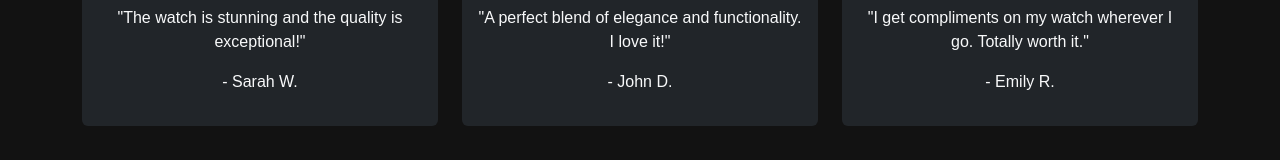
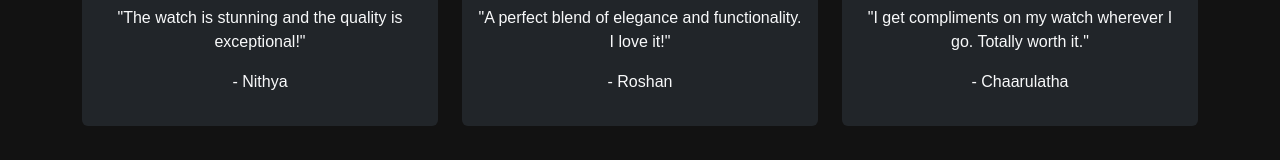
Before and after one commit to Chibaroshan2356/Rosh-watches, a plain HTML site: page index.html in a window 1280 px wide. Shown: the part 947-1107 px from the top of the page. Drawn offline with nearby package versions, Linux system fonts and the light colour scheme.

Commit message:
Update index.html

```diff
--- a/index.html
+++ b/index.html
@@ -262,7 +262,7 @@
                         <div class="card border-0 bg-dark text-light">
                             <div class="card-body">
                                 <p class="card-text">"The watch is stunning and the quality is exceptional!"</p>
-                                <p>- Sarah W.</p>
+                                <p>- Nithya</p>
                             </div>
                         </div>
                     </div>
@@ -270,7 +270,7 @@
                         <div class="card border-0 bg-dark text-light">
                             <div class="card-body">
                                 <p class="card-text">"A perfect blend of elegance and functionality. I love it!"</p>
-                                <p>- John D.</p>
+                                <p>- Roshan</p>
                             </div>
                         </div>
                     </div>
@@ -278,7 +278,7 @@
                         <div class="card border-0 bg-dark text-light">
                             <div class="card-body">
                                 <p class="card-text">"I get compliments on my watch wherever I go. Totally worth it."</p>
-                                <p>- Emily R.</p>
+                                <p>- Chaarulatha</p>
                             </div>
                         </div>
                     </div>
```
